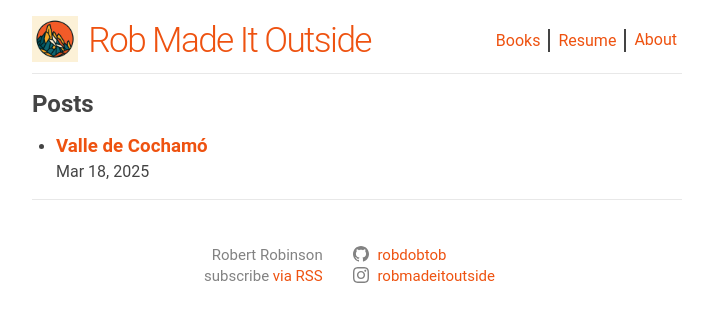
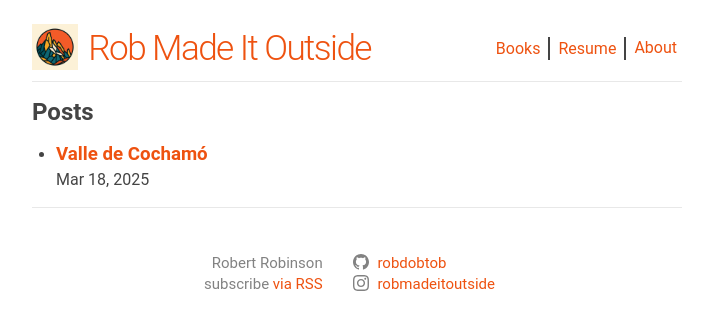
Before and after one commit to robdobtob/robmadeitoutside, a Jekyll site: the page built from index.markdown, in a window 1280 px wide. Shown: the top 330 px of the page, without its empty margins (283-996 px from the left). Built offline with Jekyll 4.4.1, drawn with Linux system fonts in a browser that asks for light colours.

Commit message:
make it pretty

```diff
--- a/assets/main.css
+++ b/assets/main.css
@@ -4,7 +4,7 @@
 :root {
   --color-primary: rgb(238, 82, 16);
   --line-height-body: 1.4;
-  --responsive-small: 768px
+  --responsive-small: 768px;
   --responsive-medium: 992px;
 }
 
@@ -94,13 +94,17 @@
  */
  .site-header {
   border-bottom: 1px solid #e8e8e8;
-  position: relative;
   max-width: 650px;
   margin: 1rem auto 0 auto;
   padding-bottom: 0.5em;
   display: flex;
   align-items: center;
   justify-content: space-between;
+  position: sticky;
+  top: 0;
+  background-color: white;
+  z-index: 1000;
+  padding: 0.5em 0;
 }
 
 .site-title {
@@ -140,9 +144,6 @@
 
 /* Responsive navigation styles */
 @media screen and (max-width: 600px) {
-  .site-header {
-    position: relative;
-  }
 
   .site-nav {
     position: relative;
@@ -160,9 +161,8 @@
 
   .site-header .menu-icon {
     display: block;
-    position: absolute;
-    right: 0;
-    top: 0;
+    position: relative;
+    margin: 0.5rem;
     width: 18px;
     height: 15px;
     cursor: pointer;
@@ -176,23 +176,21 @@
   .site-nav {
     position: absolute;
     top: 100%;
-    left: -10px;
-    right: -10px;
+    left: 0px;
+    right: 0px;
     background: white;
     border: 1px solid #e8e8e8;
-    border-top: none;
-    padding: 0.5rem 0;
     display: none;
     z-index: 998;
   }
 
   .site-nav a {
     display: block;
-    padding: 0.5rem 1rem;
-    border-right: none !important;
-    margin-right: 0 !important;
+    padding: 0.5rem 1rem !important;
+    border-right: unset !important;
     border-bottom: 1px solid #f0f0f0;
   }
+
 
   .site-nav a:last-child {
     border-bottom: none;
```
